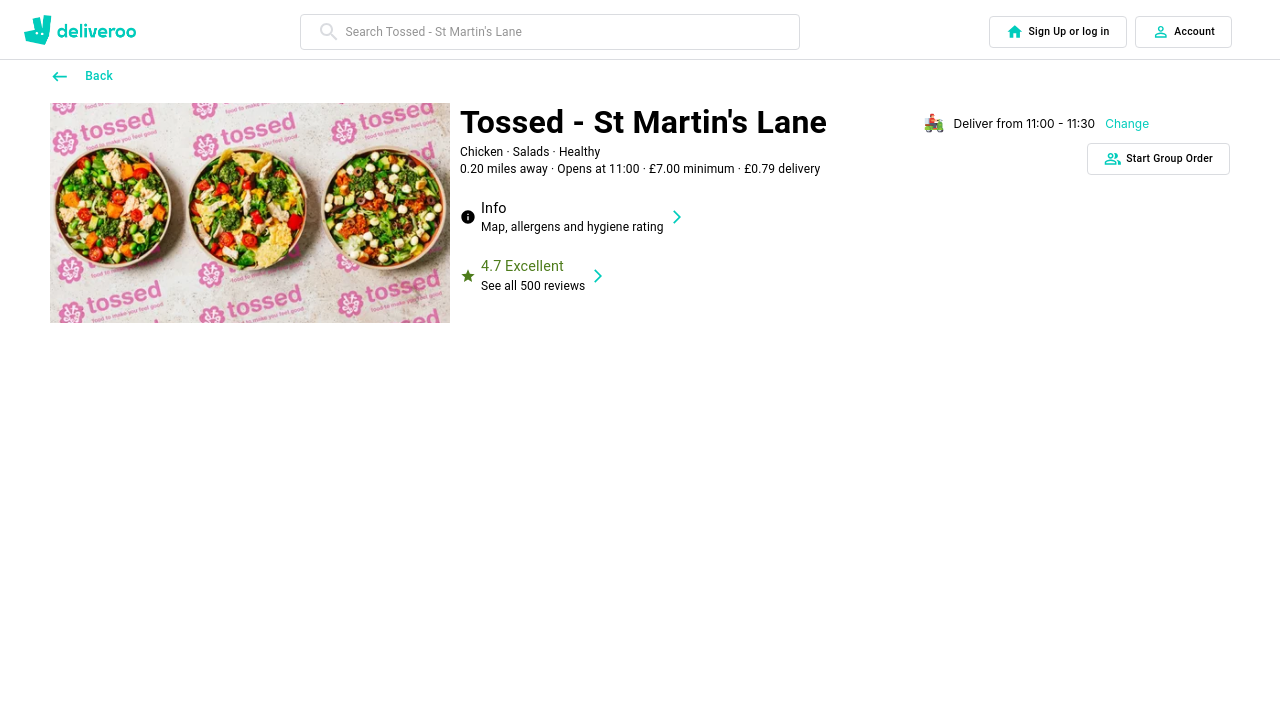
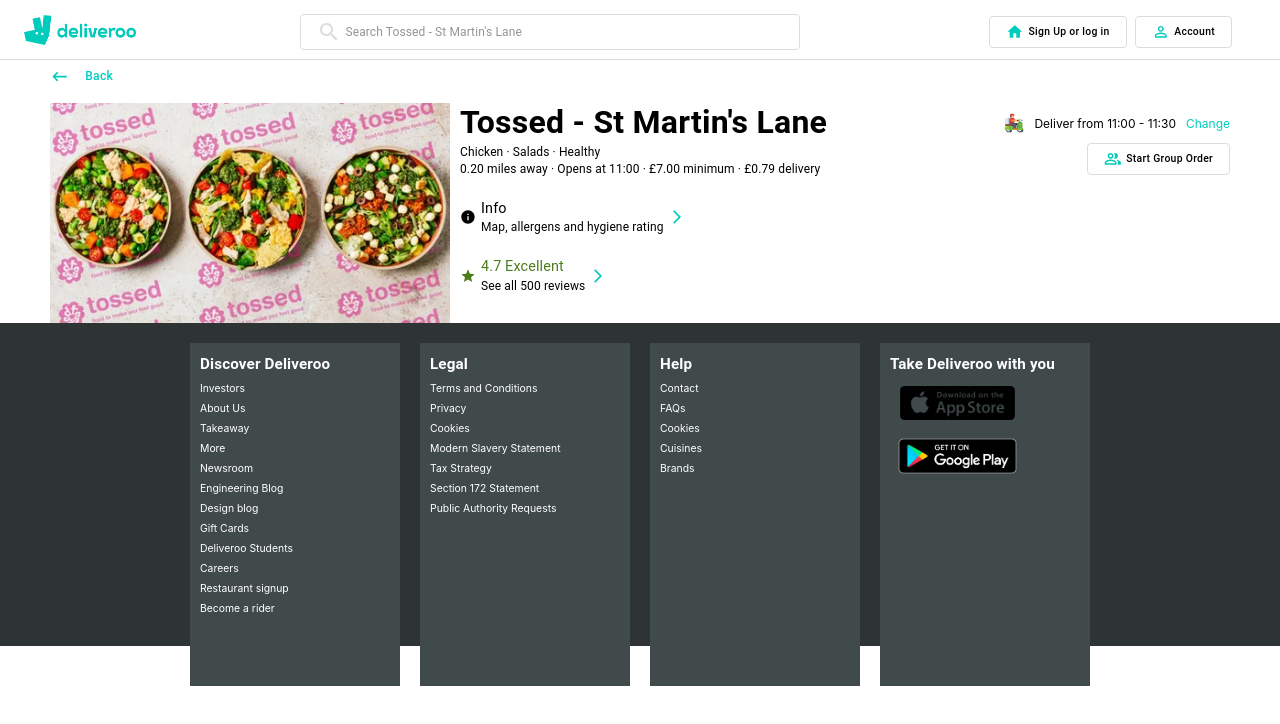
Before and after one commit to nabeel0170/Deliveroo-Clone-UI, a React (Create React App) app: page / in a window 1280 px wide. Shown: the top 724 px of the page. Built offline with nearby package versions, Linux system fonts and the light colour scheme.

Commit message:
feat: Footer 50% completed

```diff
--- a/src/App.tsx
+++ b/src/App.tsx
@@ -2,14 +2,16 @@
 import { Box } from "@mui/material";
 import "./App.css";
 import TopMenu from "./components/menuheader/topMenu";
+import Footer from "./components/Footer/Footer";
 
-function App() {
+const App: React.FC = () => {
   return (
     <Box>
       <NavBar />
       <TopMenu />
+      <Footer />
     </Box>
   );
-}
+};
 
 export default App;
--- /dev/null
+++ b/src/components/Footer/Footer.tsx
@@ -0,0 +1,43 @@
+import { Box } from "@mui/material";
+import FooterSection from "./FooterSection";
+import { footerItems } from "./footerItems";
+
+const Footer: React.FC = () => {
+  return (
+    <footer
+      style={{
+        position: "relative",
+        bottom: 0,
+        background: "#2e3333",
+        display: "flex",
+        justifyContent: "center",
+      }}
+    >
+      <Box>
+        <FooterSection
+          title={footerItems.DiscoverDeliveroo.title}
+          listItem={footerItems.DiscoverDeliveroo.items}
+        />
+      </Box>
+      <Box>
+        <FooterSection
+          title={footerItems.Legal.title}
+          listItem={footerItems.Legal.items}
+        />
+      </Box>
+      <Box>
+        <FooterSection
+          title={footerItems.Help.title}
+          listItem={footerItems.Help.items}
+        />
+      </Box>
+      <Box>
+        <FooterSection
+          title={footerItems.Download.title}
+          image={footerItems.Download.images}
+        />
+      </Box>
+    </footer>
+  );
+};
+export default Footer;
--- /dev/null
+++ b/src/components/Footer/FooterSection.tsx
@@ -0,0 +1,90 @@
+import React from "react";
+import { Box, Link, Typography } from "@mui/material";
+import styled from "@emotion/styled";
+
+interface FooterSectionProps {
+  title: string;
+  listItem?: string[];
+  image?: string[];
+}
+
+const StyledUl = styled.ul`
+  list-style: none;
+  padding: 0;
+  margin: 0;
+
+  a:hover {
+    color: #00ccbc;
+  }
+
+  a {
+    color: white;
+    text-decoration: none;
+    font-size: 0.65rem;
+  }
+`;
+
+const FooterSection: React.FC<FooterSectionProps> = ({
+  title,
+  listItem = [],
+  image = [],
+}) => {
+  return (
+    <Box
+      sx={{
+        background: "#404a4a",
+        maxWidth: "190px",
+        width: "190px",
+        padding: "10px",
+        maxHeight: "350px",
+        height: "100%",
+        marginTop: "20px",
+        marginBottom: "20px",
+        marginLeft: "10px",
+        marginRight: "10px",
+      }}
+    >
+      <Typography
+        color={"white"}
+        sx={{ fontSize: "0.95rem", fontWeight: "bold" }}
+      >
+        {title}
+      </Typography>
+      {listItem && listItem.length > 0 && (
+        <StyledUl>
+          {listItem.map((item, index) => (
+            <li key={index} style={{}}>
+              <a href="/">{item}</a>
+            </li>
+          ))}
+        </StyledUl>
+      )}
+      {image && image.length > 0 && (
+        <ul
+          style={{
+            listStyle: "none",
+            padding: 0,
+            margin: 0,
+            alignItems: "start",
+          }}
+        >
+          {image.map((src, index) => (
+            <a href="/" key={index}>
+              <img
+                src={src}
+                alt={title}
+                style={{
+                  maxWidth: "135px",
+                  display: "block",
+                  padding: 0,
+                }}
+              />
+            </a>
+          ))}
+        </ul>
+      )}
+    </Box>
+  );
+};
+
+export default FooterSection;
--- /dev/null
+++ b/src/components/Footer/footerItems.ts
@@ -0,0 +1,39 @@
+export const footerItems = {
+  DiscoverDeliveroo: {
+    title: "Discover Deliveroo",
+    items: [
+      "Investors",
+      "About Us",
+      "Takeaway",
+      "More",
+      "Newsroom",
+      "Engineering Blog",
+      "Design blog",
+      "Gift Cards",
+      "Deliveroo Students",
+      "Careers",
+      "Restaurant signup",
+      " Become a rider",
+    ],
+  },
+  Legal: {
+    title: "Legal",
+    items: [
+      "Terms and Conditions",
+      "Privacy",
+      "Cookies",
+      "Modern Slavery Statement",
+      "Tax Strategy",
+      "Section 172 Statement",
+      "Public Authority Requests",
+    ],
+  },
+  Help: {
+    title: "Help",
+    items: ["Contact", "FAQs", "Cookies", "Cuisines", "Brands"],
+  },
+  Download: {
+    title: "Take Deliveroo with you",
+    images: ["./other-images/appStore.png", "./other-images/playStore.png"],
+  },
+};
--- a/src/components/menuheader/orderOptions.tsx
+++ b/src/components/menuheader/orderOptions.tsx
@@ -10,8 +10,14 @@
   const screenSizeDownMd = useMediaQuery(theme.breakpoints.up("md"));
 
   return (
-    <Box sx={{ display: "flex", flexDirection: "column", minWidth: "250px" }}>
-      <Box sx={{ marginLeft: "10px" }}>
+    <Box
+      sx={{
+        display: "flex",
+        flexDirection: "column",
+        minWidth: "250px",
+      }}
+    >
+      <Box sx={{ marginLeft: "auto" }}>
         <Link
           sx={{
             display: "flex",
--- a/src/components/nav/navbar.tsx
+++ b/src/components/nav/navbar.tsx
@@ -4,15 +4,12 @@
 import PersonOutlineIcon from "@mui/icons-material/PersonOutline";
 import HomeIcon from "@mui/icons-material/Home";
 import { useTheme } from "@mui/material/styles";
-import { useEffect, useState } from "react";
+
 const NavBar: React.FC = () => {
   const theme = useTheme();
-  const screenSizeDownMd = useMediaQuery(theme.breakpoints.down("md"));
-  const [signUpButton, setSignUpButton] = useState(true);
+  const screenSizeDownMd = useMediaQuery(theme.breakpoints.up("md"));
+  const screenSizeDownSm = useMediaQuery(theme.breakpoints.up("sm"));
 
-  useEffect(() => {
-    setSignUpButton(!screenSizeDownMd);
-  }, [screenSizeDownMd]);
   return (
     <header>
       <AppBar
@@ -35,10 +32,14 @@
             <NavSearchBar />
           </Box>
           <Toolbar sx={{ gap: 1 }}>
-            {signUpButton && (
+            {screenSizeDownMd && (
               <PrimaryButton name={"Sign Up or log in"} Icon={HomeIcon} />
             )}
-            <PrimaryButton name={"Account"} Icon={PersonOutlineIcon} />
+            {!screenSizeDownSm ? (
+              <PrimaryButton Icon={PersonOutlineIcon} />
+            ) : (
+              <PrimaryButton name={"Account"} Icon={PersonOutlineIcon} />
+            )}
           </Toolbar>
         </Toolbar>
       </AppBar>
--- a/src/components/nav/primaryButton.tsx
+++ b/src/components/nav/primaryButton.tsx
@@ -2,7 +2,7 @@
 import { SvgIconComponent } from "@mui/icons-material";
 
 interface PrimaryButtonProps {
-  name: string;
+  name?: string;
   Icon: SvgIconComponent; // Type for Material-UI icons
 }
 
@@ -28,7 +28,7 @@
       }}
     >
       <Icon sx={{ marginRight: "5px", fontSize: "1.1rem", color: "#00ccbc" }} />
-      {name}
+      {name && name}
     </Button>
   );
 };
```
Also changed, not shown: public/other-images/appStore.png (added), public/other-images/playStore.png (added).
